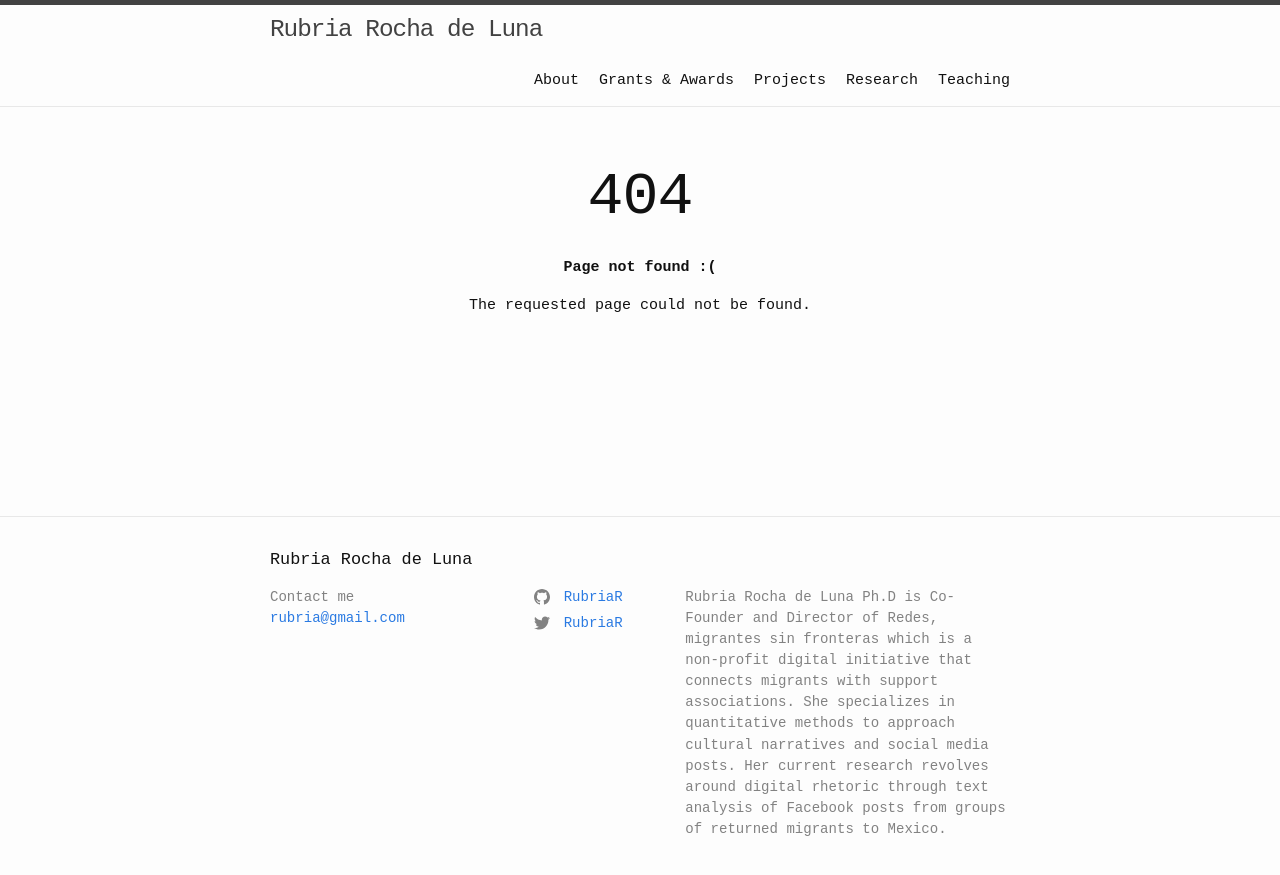
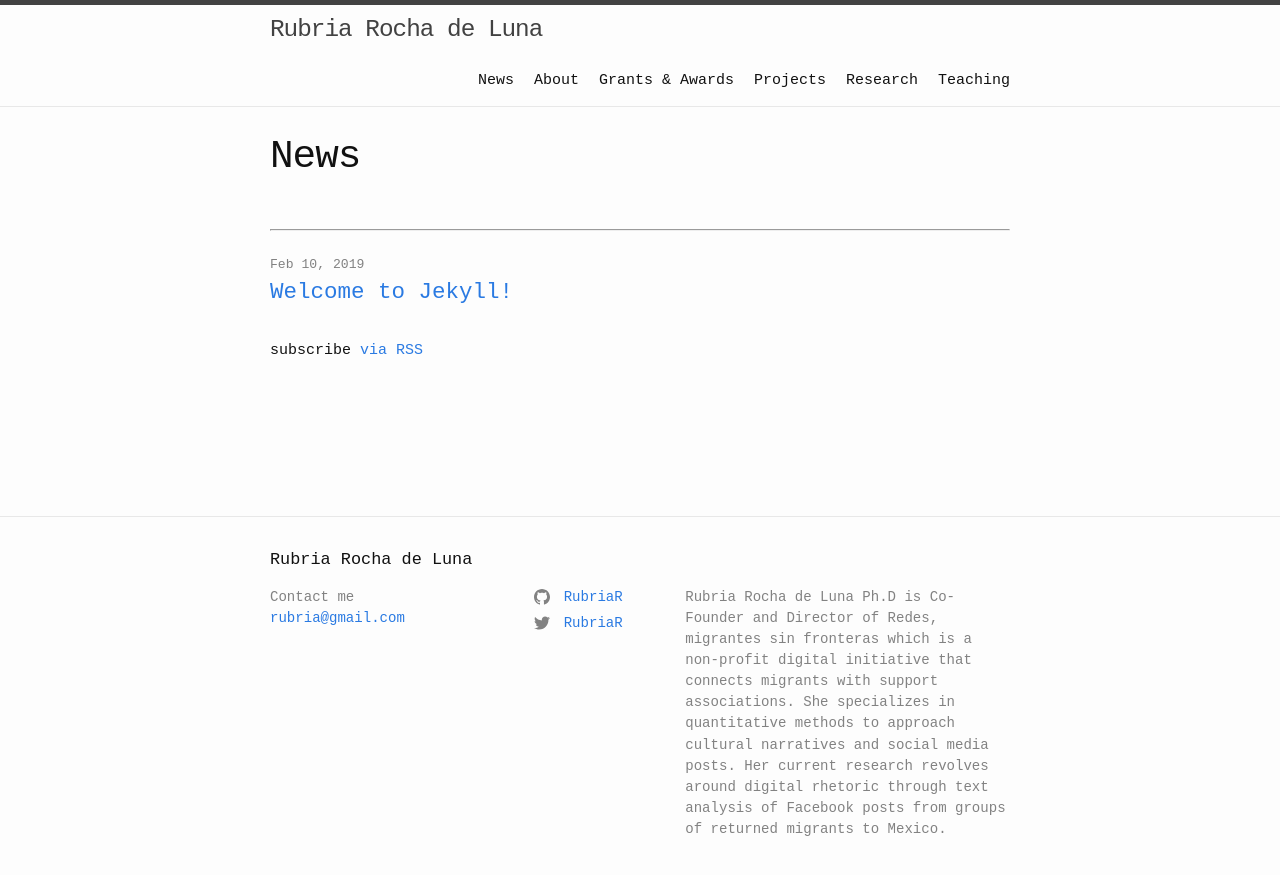
Before and after one commit to RubriaR/rubriarocha, a Jekyll site: the page built from News.html, in a window 1280 px wide. Shown: the top 875 px of the page. Built offline with Jekyll 4.4.1, drawn with Linux system fonts in a browser that asks for light colours.

Commit message:
Update News.html
news como posts

```diff
--- a/News.html
+++ b/News.html
@@ -1,24 +1,23 @@
 ---
-layout: default
+layout: page
+title: News
+permalink: /News/
 ---
 
-<style type="text/css" media="screen">
-  .container {
-    margin: 10px auto;
-    max-width: 600px;
-    text-align: center;
-  }
-  h1 {
-    margin: 30px 0;
-    font-size: 4em;
-    line-height: 1;
-    letter-spacing: -1px;
-  }
-</style>
+<br>
+<hr>
+<br>
 
-<div class="container">
-  <h1>404</h1>
+  <ul class="post-list">
+    {% for post in site.posts %}
+      <li>
+        <span class="post-meta">{{ post.date | date: "%b %-d, %Y" }}</span>
 
-  <p><strong>Page not found :(</strong></p>
-  <p>The requested page could not be found.</p>
-</div>
+        <h2>
+          <a class="post-link" href="{{ post.url | prepend: site.baseurl }}">{{ post.title }}</a>
+        </h2>
+      </li>
+    {% endfor %}
+  </ul>
+
+  <p class="rss-subscribe">subscribe <a href="{{ "/feed.xml" | prepend: site.baseurl }}">via RSS</a></p>
```
